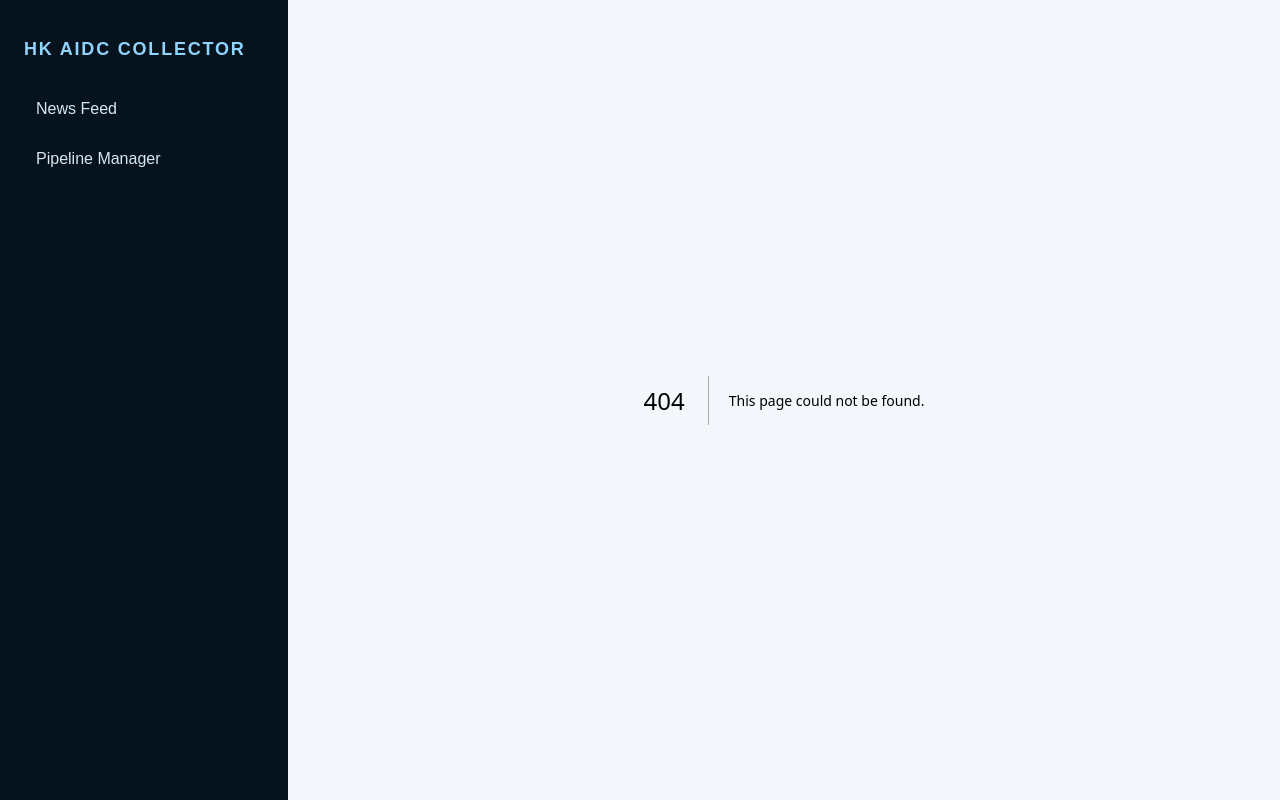
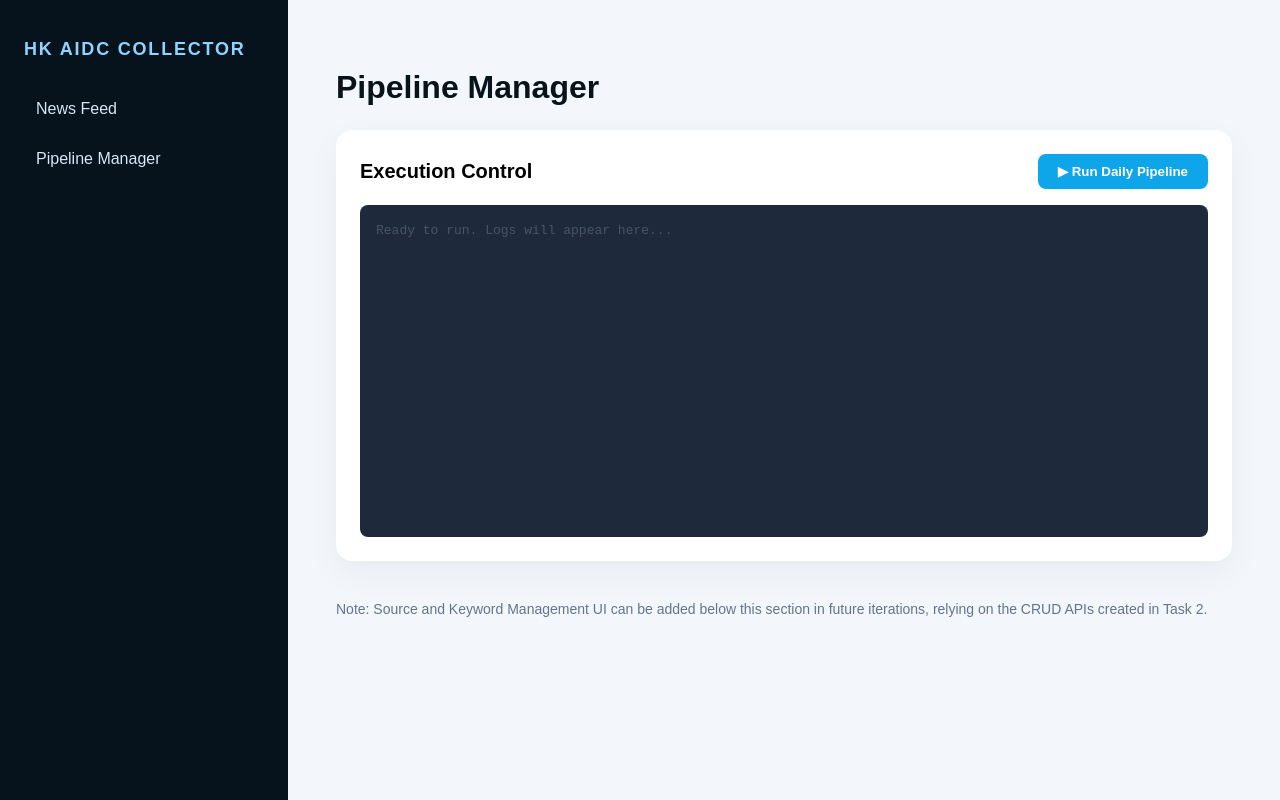
Before and after one commit to Austin071031/HK_AIDC_News_Collector, a Next.js app in the folder web/: page /pipeline in a window 1280 px wide. Before the commit this address had no page. Built offline with nearby package versions, Linux system fonts and the light colour scheme.

Commit message:
feat: add pipeline manager execution ui with sse

```diff
--- /dev/null
+++ b/web/app/pipeline/page.tsx
@@ -0,0 +1,80 @@
+"use client";
+import { useState, useEffect, useRef } from "react";
+
+export default function PipelinePage() {
+  const [logs, setLogs] = useState<string[]>([]);
+  const [isRunning, setIsRunning] = useState(false);
+  const logsEndRef = useRef<HTMLDivElement>(null);
+
+  const scrollToBottom = () => {
+    logsEndRef.current?.scrollIntoView({ behavior: "smooth" });
+  };
+
+  useEffect(() => {
+    scrollToBottom();
+  }, [logs]);
+
+  const handleRunPipeline = async () => {
+    setIsRunning(true);
+    setLogs((prev) => [...prev, "> Starting Pipeline..."]);
+    try {
+      await fetch("http://localhost:8000/api/jobs/run-daily", { method: "POST" });
+
+      const eventSource = new EventSource("http://localhost:8000/api/jobs/stream");
+      eventSource.onmessage = (event) => {
+        setLogs((prev) => [...prev, event.data]);
+        if (event.data.includes("Daily pipeline task completed successfully") || event.data.includes("Error in daily pipeline task")) {
+          setIsRunning(false);
+          eventSource.close();
+        }
+      };
+      eventSource.onerror = () => {
+        setIsRunning(false);
+        eventSource.close();
+      };
+    } catch (e) {
+      setLogs((prev) => [...prev, "> Failed to trigger pipeline."]);
+      setIsRunning(false);
+    }
+  };
+
+  return (
+    <main style={{ padding: "48px", maxWidth: "960px", margin: "0 auto" }}>
+      <h1 style={{ fontSize: "32px", color: "#08131a", marginBottom: "24px" }}>Pipeline Manager</h1>
+
+      <section style={{ background: "#fff", padding: "24px", borderRadius: "16px", boxShadow: "0 12px 32px rgba(0,0,0,0.05)", marginBottom: "32px" }}>
+        <div style={{ display: "flex", justifyContent: "space-between", alignItems: "center", marginBottom: "16px" }}>
+          <h2 style={{ margin: 0, fontSize: "20px" }}>Execution Control</h2>
+          <button
+            onClick={handleRunPipeline}
+            disabled={isRunning}
+            style={{
+              padding: "10px 20px",
+              background: isRunning ? "#94a3b8" : "#0ea5e9",
+              color: "#fff",
+              border: "none",
+              borderRadius: "8px",
+              cursor: isRunning ? "not-allowed" : "pointer",
+              fontWeight: 600
+            }}
+          >
+            {isRunning ? "Running..." : "▶ Run Daily Pipeline"}
+          </button>
+        </div>
+
+        <div style={{ background: "#1e293b", color: "#a1a1aa", fontFamily: "monospace", padding: "16px", borderRadius: "8px", height: "300px", overflowY: "auto", fontSize: "13px", lineHeight: "1.6" }}>
+          {logs.length === 0 ? (
+            <span style={{ color: "#475569" }}>Ready to run. Logs will appear here...</span>
+          ) : (
+            logs.map((log, i) => <div key={i}>{log}</div>)
+          )}
+          <div ref={logsEndRef} />
+        </div>
+      </section>
+
+      <div style={{ color: "#64748b", fontSize: "14px", marginTop: "40px" }}>
+        Note: Source and Keyword Management UI can be added below this section in future iterations, relying on the CRUD APIs created in Task 2.
+      </div>
+    </main>
+  );
+}
```
